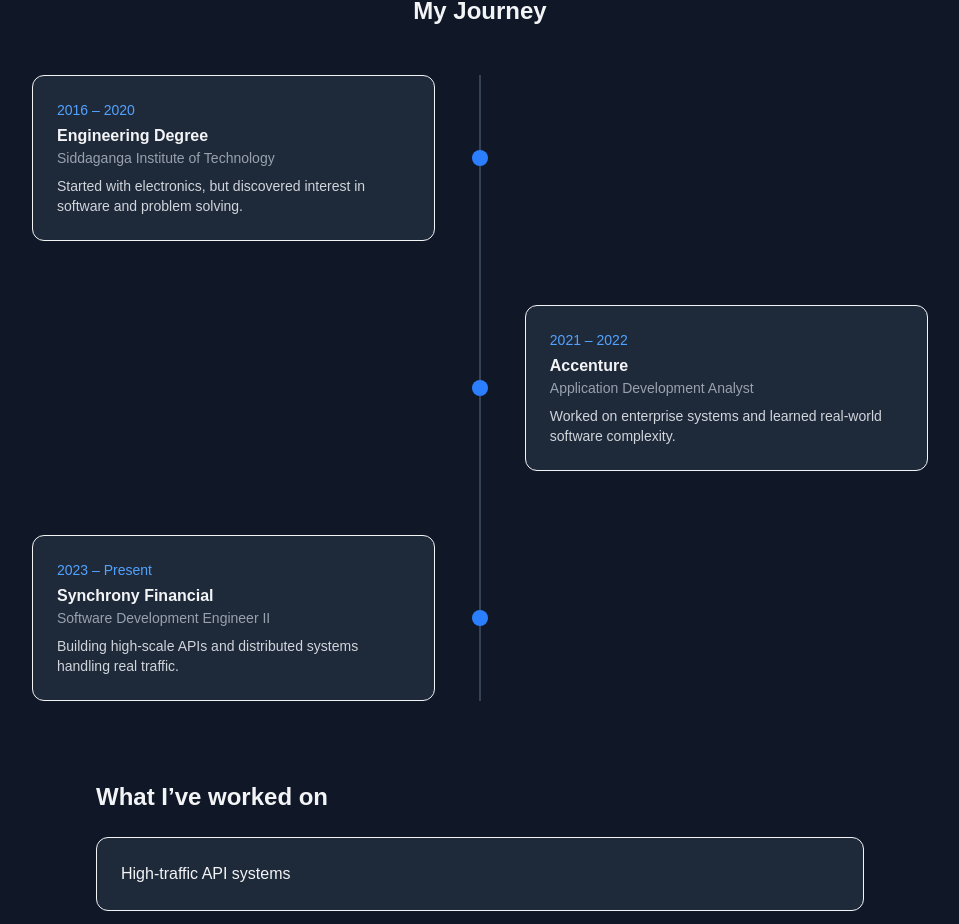
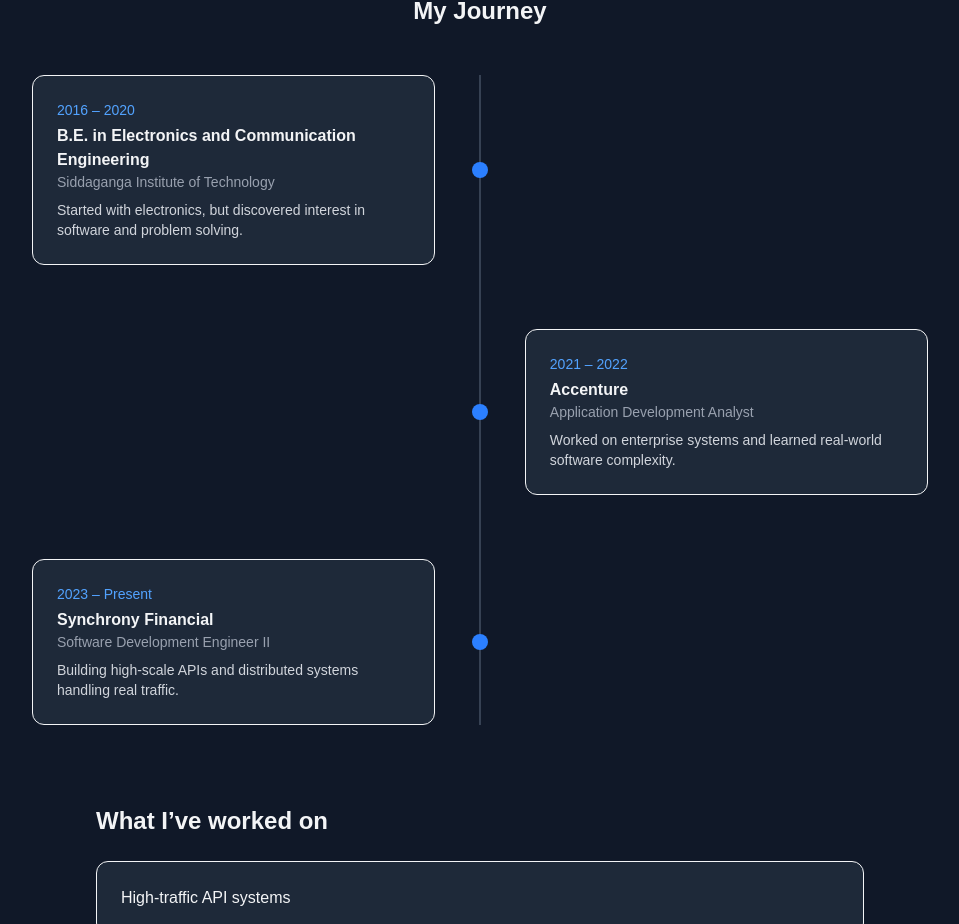
Before and after one commit to HimanshutheHR/My-Portfolio, a Next.js app: page / in a window 1280 px wide. Shown: the part 1000-1924 px from the top of the page, without its empty margins (160-1119 px from the left). Built offline with nearby package versions, Linux system fonts and the light colour scheme.

Commit message:
fourth  commit

```diff
--- a/app/page.tsx
+++ b/app/page.tsx
@@ -161,7 +161,7 @@
     {[
       {
         year: "2016 – 2020",
-        title: "Engineering Degree",
+        title: "B.E. in Electronics and Communication Engineering",
         place: "Siddaganga Institute of Technology",
         desc: "Started with electronics, but discovered interest in software and problem solving.",
       },
```
